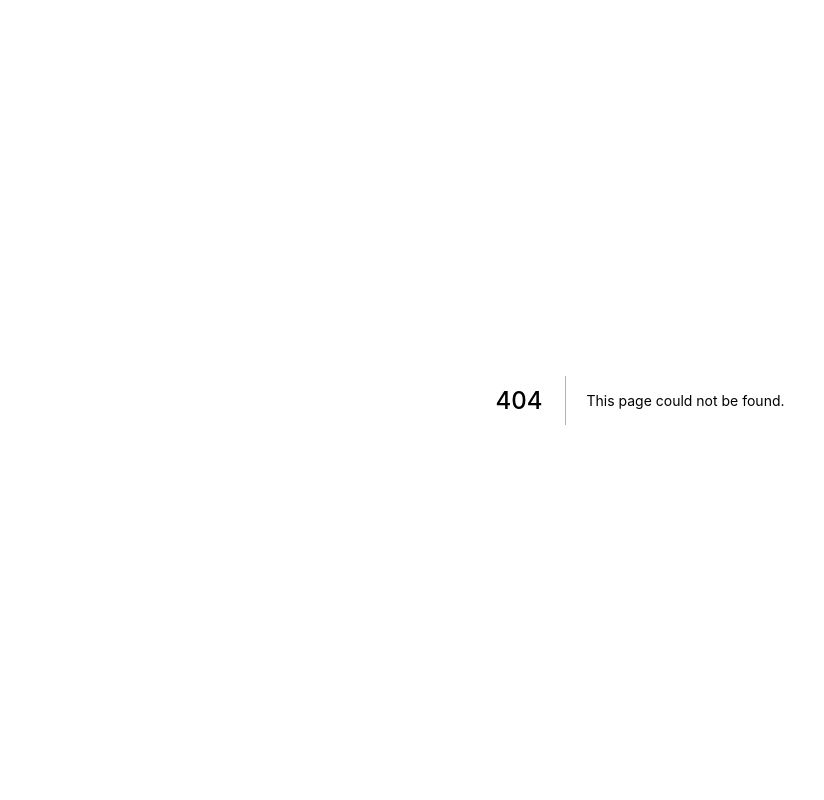
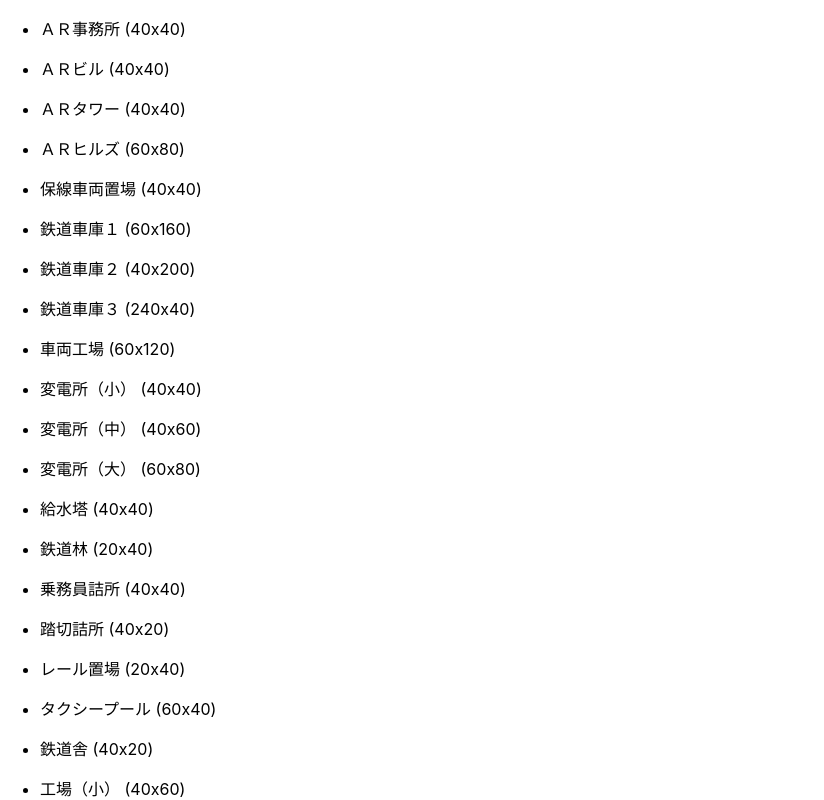
Before and after one commit to lollipop-onl/a9-tools, a Next.js app: page /search/constructions in a window 1280 px wide. Before the commit this address had no page. Shown: the top 800 px of the page, without its empty margins (0-824 px from the left). Built offline with nearby package versions, Linux system fonts and the light colour scheme.

Commit message:
⚡️ add search constructions page

```diff
--- /dev/null
+++ b/hooks/useConstructions.ts
@@ -0,0 +1,26 @@
+import { useMemo } from "react";
+import useSWR from "swr";
+import fetch from "unfetch";
+import type { A9Construction } from "~/types";
+
+const fetcher = (url: string) => fetch(url).then((res) => res.json());
+
+export const useConstructions = () => {
+  const { data } = useSWR("/api/v1/constructions.json", fetcher);
+
+  const categories = useMemo<string[]>(() => data?.categories || [], [data]);
+
+  const constructions = useMemo<A9Construction[]>(() => {
+    if (!data) return [];
+
+    return data.constructions.map(({ category, ...construction }) => ({
+      category: categories[category],
+      ...construction,
+    }));
+  }, [data, categories]);
+
+  return {
+    constructions,
+    categories,
+  };
+};
--- a/package.json
+++ b/package.json
@@ -24,7 +24,9 @@
     "@types/react": "17.0.39",
     "eslint": "8.9.0",
     "eslint-config-next": "12.1.0",
-    "typescript": "4.5.5"
+    "swr": "^1.2.2",
+    "typescript": "4.5.5",
+    "unfetch": "^4.2.0"
   },
   "lint-staged": {
     "*.{js,ts,tsx,json,yml,md}": "prettier --write"
--- a/pages/index.tsx
+++ b/pages/index.tsx
@@ -1,6 +1,7 @@
 import type { NextPage } from "next";
 import Head from "next/head";
 import Image from "next/image";
+import { useConstructions } from "~/hooks/useConstructions";
 import styles from "../styles/Home.module.css";
 
 const Home: NextPage = () => {
--- /dev/null
+++ b/pages/search/constructions.tsx
@@ -0,0 +1,22 @@
+import { NextPage } from "next";
+import { useConstructions } from "~/hooks/useConstructions";
+
+const SearchConstructionsPage: NextPage = () => {
+  const { constructions } = useConstructions();
+
+  return (
+    <div>
+      <ul>
+        {constructions.map(({ name, width, depth }) => (
+          <li key={name}>
+            <p>
+              {name} ({width}x{depth})
+            </p>
+          </li>
+        ))}
+      </ul>
+    </div>
+  );
+};
+
+export default SearchConstructionsPage;
```
Also changed, not shown: types/index.d.ts (added, +8 -0 lines), 1 other file (tests, documents, lock files or other folders).
